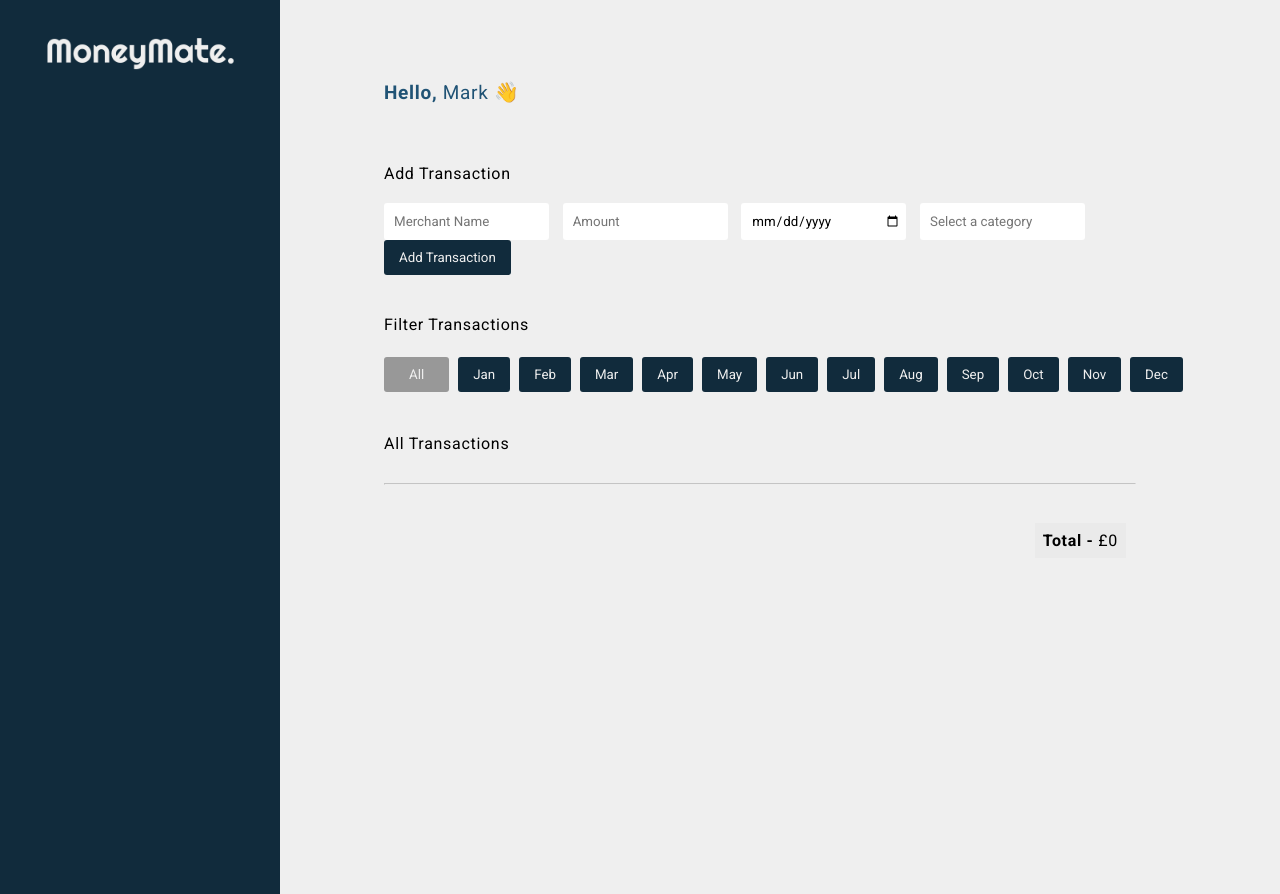
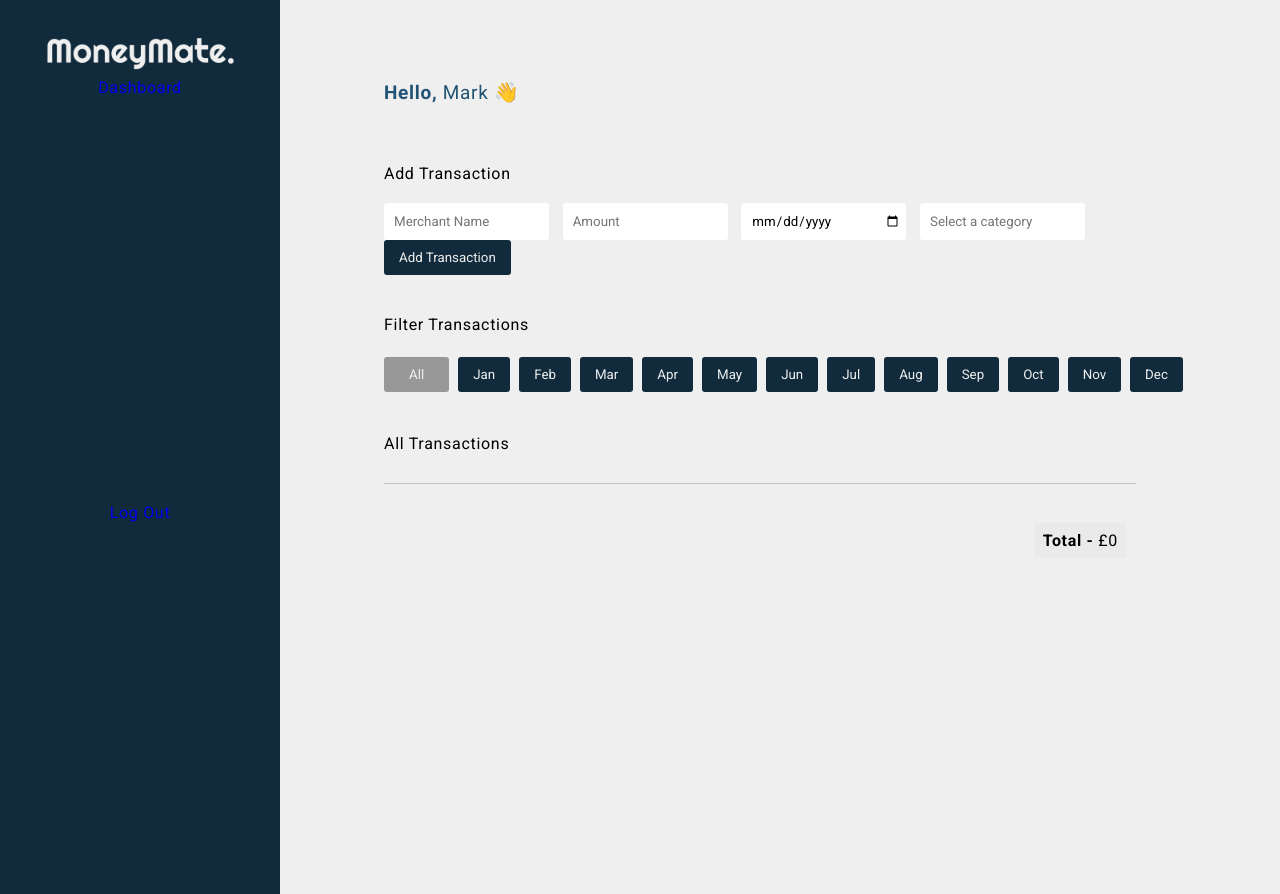
Before and after one commit to markslorach/spending_tracker_project, a Flask app: page /transactions in a window 1280 px wide. Run offline with Flask 3, Linux system fonts and the light colour scheme; data that the repository does not hold is empty; some libraries are stand-ins or nearby versions.

Commit message:
final for functionality - css tweaks to come

```diff
--- a/static/styles.css
+++ b/static/styles.css
@@ -94,9 +94,17 @@ label {
   padding-top: 34px;
 }
 
-.nav-bar:hover {
-  width: 280px;
+.nav-bar-navgation {
+  display: flex;
+  flex-direction: column;
+  align-items: center;
+  height: 100vh;
 }
+
+.nav-item-3 {
+  margin: auto;
+}
+
 
 #nav-logo {
   width: 200px;
--- a/templates/base.html
+++ b/templates/base.html
@@ -21,6 +21,11 @@
   <body>
     <nav class="nav-bar">
       <a href="/transactions"><img id="nav-logo" src="/static/images/logo_blue_alternative_smaller.png" alt="MoneyMate Logo"></a>
+      <ul class="nav-bar-navgation">
+        <li class="nav-item"><a class="nav-link" href="/transactions">Dashboard</a></li>
+        <li class="nav-item"><a class="nav-link" href=""></a></li>
+        <li class="nav-item-3"><a class="nav-link" href="/">Log Out</a></li>
+      </ul>
     </nav>
 
     <main>{% block content %} {% endblock %}</main>
```
Also changed, not shown: repositories/transaction_repository.py (line endings or trailing spaces).
